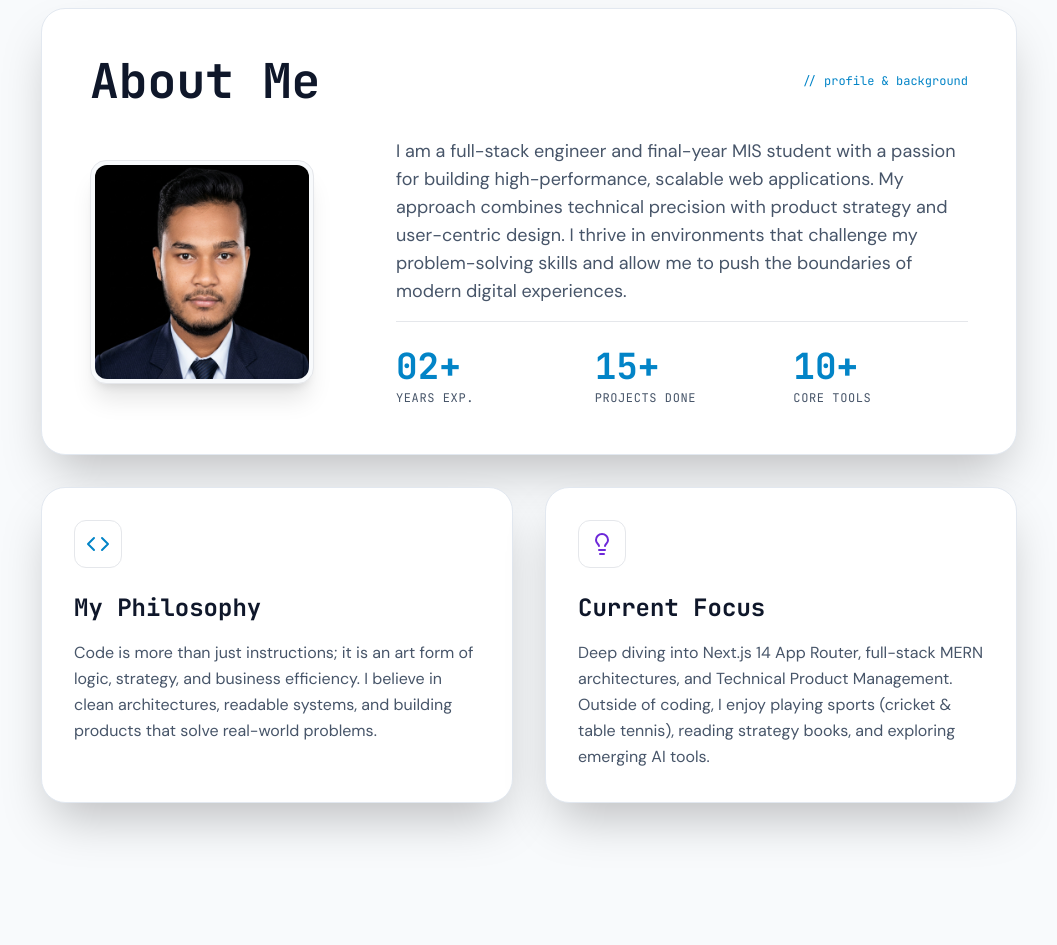
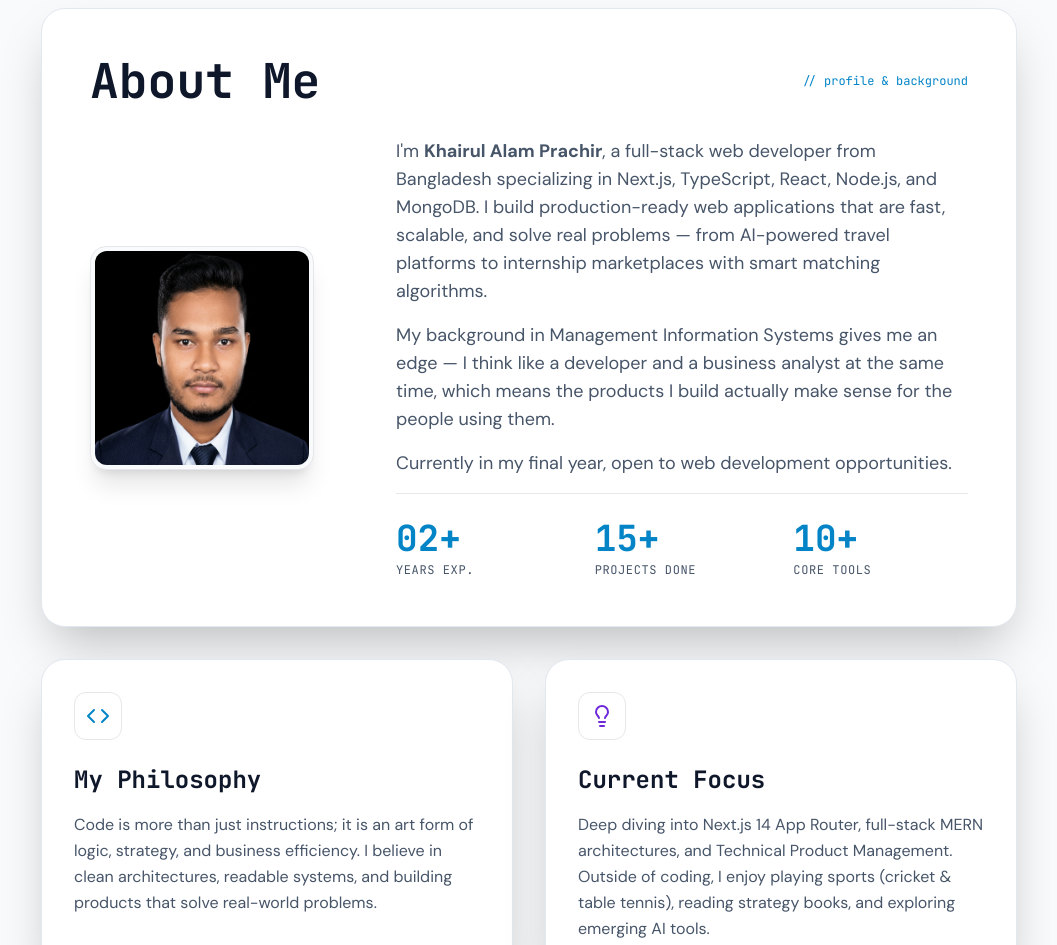
Before and after one commit to KAprachir/Portfilio-website, a Next.js app: page / in a window 1280 px wide. Shown: the part 920-1865 px from the top of the page, without its empty margins (111-1168 px from the left). Built offline with nearby package versions, Linux system fonts and the light colour scheme; no server answers.

Commit message:
docs: update About me bio paragraphs with personalized text

```diff
--- a/components/sections/About.tsx
+++ b/components/sections/About.tsx
@@ -14,7 +14,11 @@
 
   const [aboutData, setAboutData] = useState({
     aboutTitle: "About Me",
-    aboutBio: "I am a full-stack engineer and final-year MIS student with a passion for building high-performance, scalable web applications. My approach combines technical precision with product strategy and user-centric design. I thrive in environments that challenge my problem-solving skills and allow me to push the boundaries of modern digital experiences.",
+    aboutBio: [
+      "I'm <strong>Khairul Alam Prachir</strong>, a full-stack web developer from Bangladesh specializing in Next.js, TypeScript, React, Node.js, and MongoDB. I build production-ready web applications that are fast, scalable, and solve real problems — from AI-powered travel platforms to internship marketplaces with smart matching algorithms.",
+      "My background in Management Information Systems gives me an edge — I think like a developer and a business analyst at the same time, which means the products I build actually make sense for the people using them.",
+      "Currently in my final year, open to web development opportunities."
+    ],
     philosophy: "Code is more than just instructions; it is an art form of logic, strategy, and business efficiency. I believe in clean architectures, readable systems, and building products that solve real-world problems.",
     focus: "Deep diving into Next.js 14 App Router, full-stack MERN architectures, and Technical Product Management. Outside of coding, I enjoy playing sports (cricket & table tennis), reading strategy books, and exploring emerging AI tools.",
     yearsExp: "02+",
@@ -29,14 +33,11 @@
         return res.json();
       })
       .then(data => {
-        if (data) {
-          if (data.aboutBio && Array.isArray(data.aboutBio) && data.aboutBio.length > 0) {
-            const joinedText = data.aboutBio.map((p: string) => p.replace(/<[^>]*>?/gm, '')).join(" ");
-            setAboutData(prev => ({
-              ...prev,
-              aboutBio: joinedText || prev.aboutBio
-            }));
-          }
+        if (data && data.aboutBio && Array.isArray(data.aboutBio) && data.aboutBio.length > 0) {
+          setAboutData(prev => ({
+            ...prev,
+            aboutBio: data.aboutBio
+          }));
         }
       })
       .catch(() => {
@@ -84,11 +85,13 @@
               </div>
             </div>
 
-            {/* Bio Paragraph */}
+            {/* Bio Paragraphs */}
             <div className="md:col-span-8 space-y-4">
-              <p className="text-text-muted text-base md:text-lg leading-relaxed font-sans">
-                {aboutData.aboutBio}
-              </p>
+              <div className="text-text-muted text-base md:text-lg leading-relaxed font-sans space-y-4">
+                {aboutData.aboutBio.map((paragraph, index) => (
+                  <p key={index} dangerouslySetInnerHTML={{ __html: paragraph }} />
+                ))}
+              </div>
 
               {/* Stats Counters */}
               <div className="grid grid-cols-3 gap-6 pt-6 border-t border-border/50">
```
